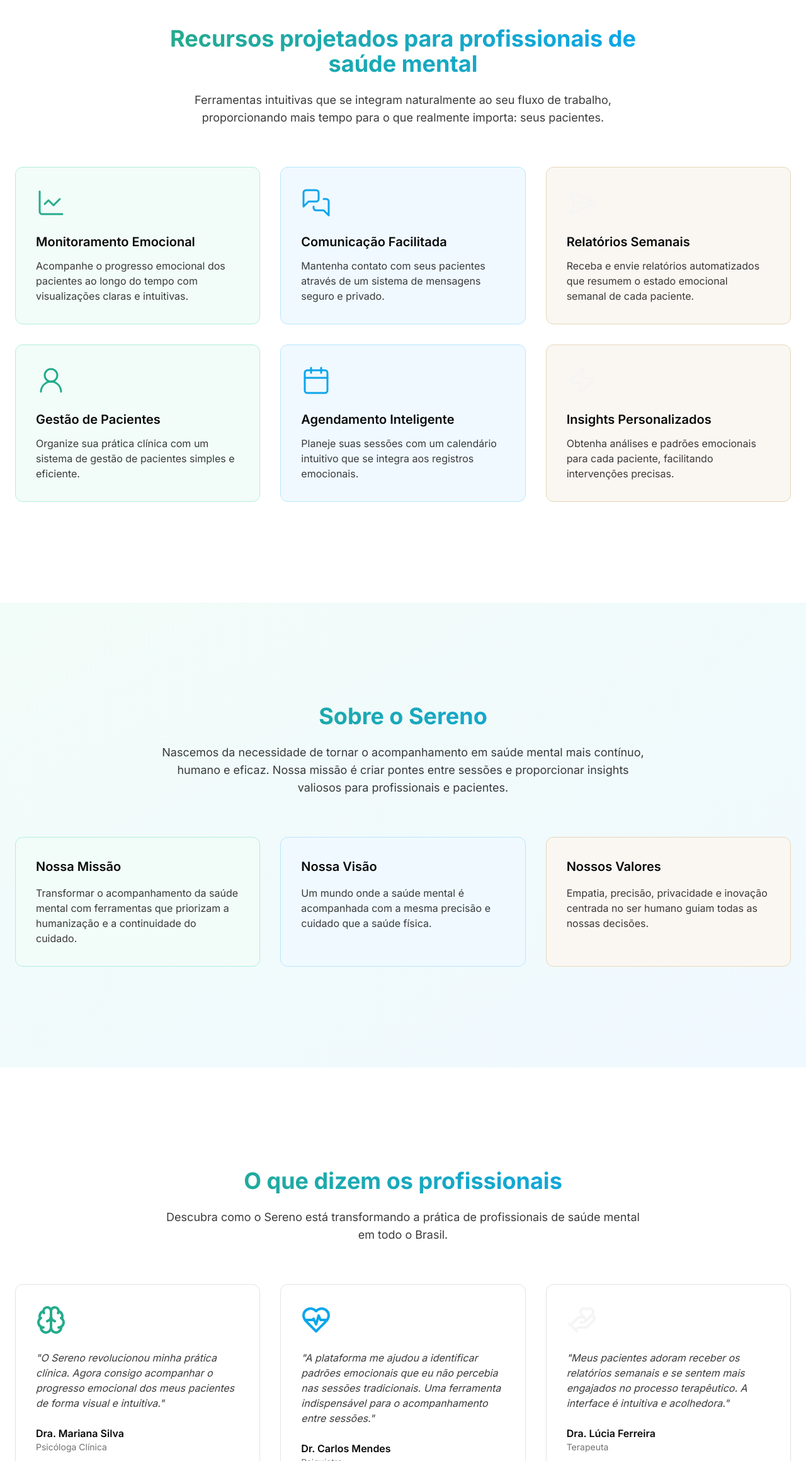
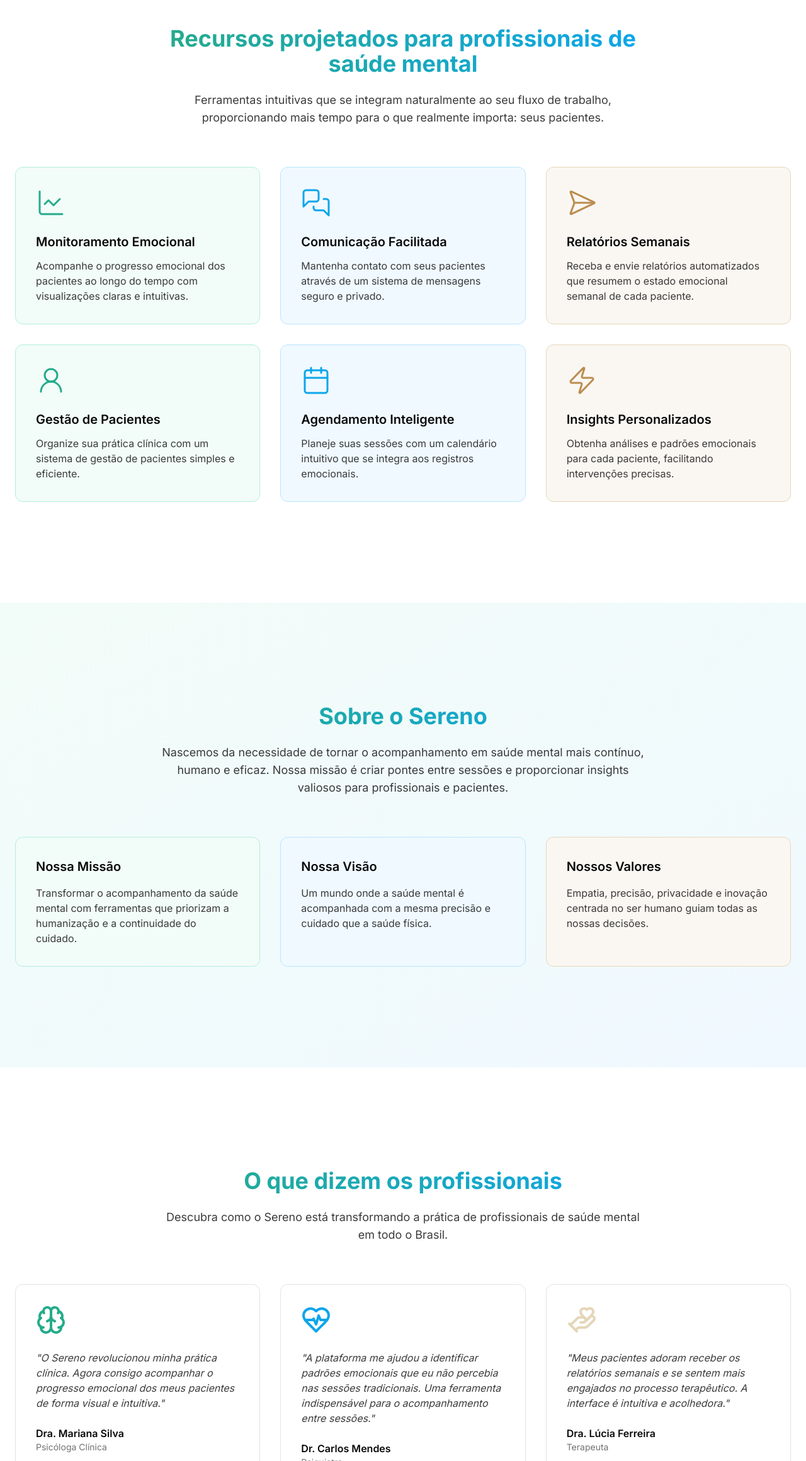
Before and after one commit to cayke1/sereno, a Next.js app: page / in a window 1280 px wide. Shown: the part 834-3154 px from the top of the page at 63% size. Built offline with nearby package versions, Linux system fonts and the light colour scheme.

Commit message:
feat: collor fix

```diff
--- a/src/app/page.tsx
+++ b/src/app/page.tsx
@@ -29,7 +29,7 @@
         "Meus pacientes adoram receber os relatórios semanais e se sentem mais engajados no processo terapêutico. A interface é intuitiva e acolhedora.",
       author: "Dra. Lúcia Ferreira",
       role: "Terapeuta",
-      avatar: <HandHeart className="h-12 w-12 text-accent" />,
+      avatar: <HandHeart className="h-12 w-12 text-sand-200" />,
     },
   ];
 
--- a/src/components/home/Features.tsx
+++ b/src/components/home/Features.tsx
@@ -33,7 +33,7 @@
         "Receba e envie relatórios automatizados que resumem o estado emocional semanal de cada paciente.",
       icon: (
         <SendHorizonal
-          className="w-12 h-12 text-accent"
+          className="w-12 h-12 text-sand-500"
           strokeWidth={1.5}
         />
       ),
@@ -60,7 +60,7 @@
       title: "Insights Personalizados",
       description:
         "Obtenha análises e padrões emocionais para cada paciente, facilitando intervenções precisas.",
-      icon: <Zap className="w-12 h-12 text-accent" strokeWidth={1.5} />,
+      icon: <Zap className="w-12 h-12 text-sand-500" strokeWidth={1.5} />,
       color: "bg-sand-50",
       border: "border-sand-200",
     },
```
